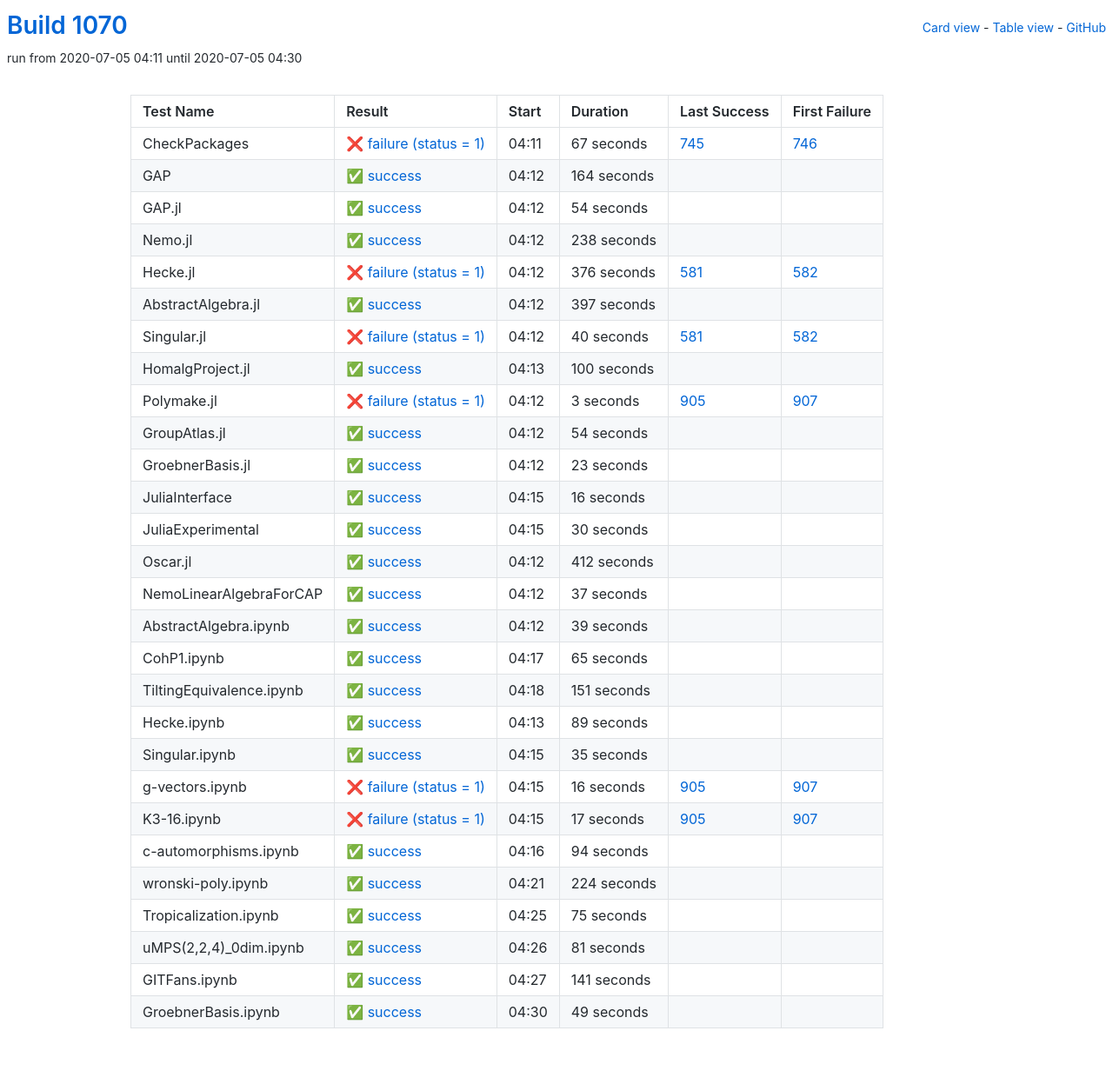
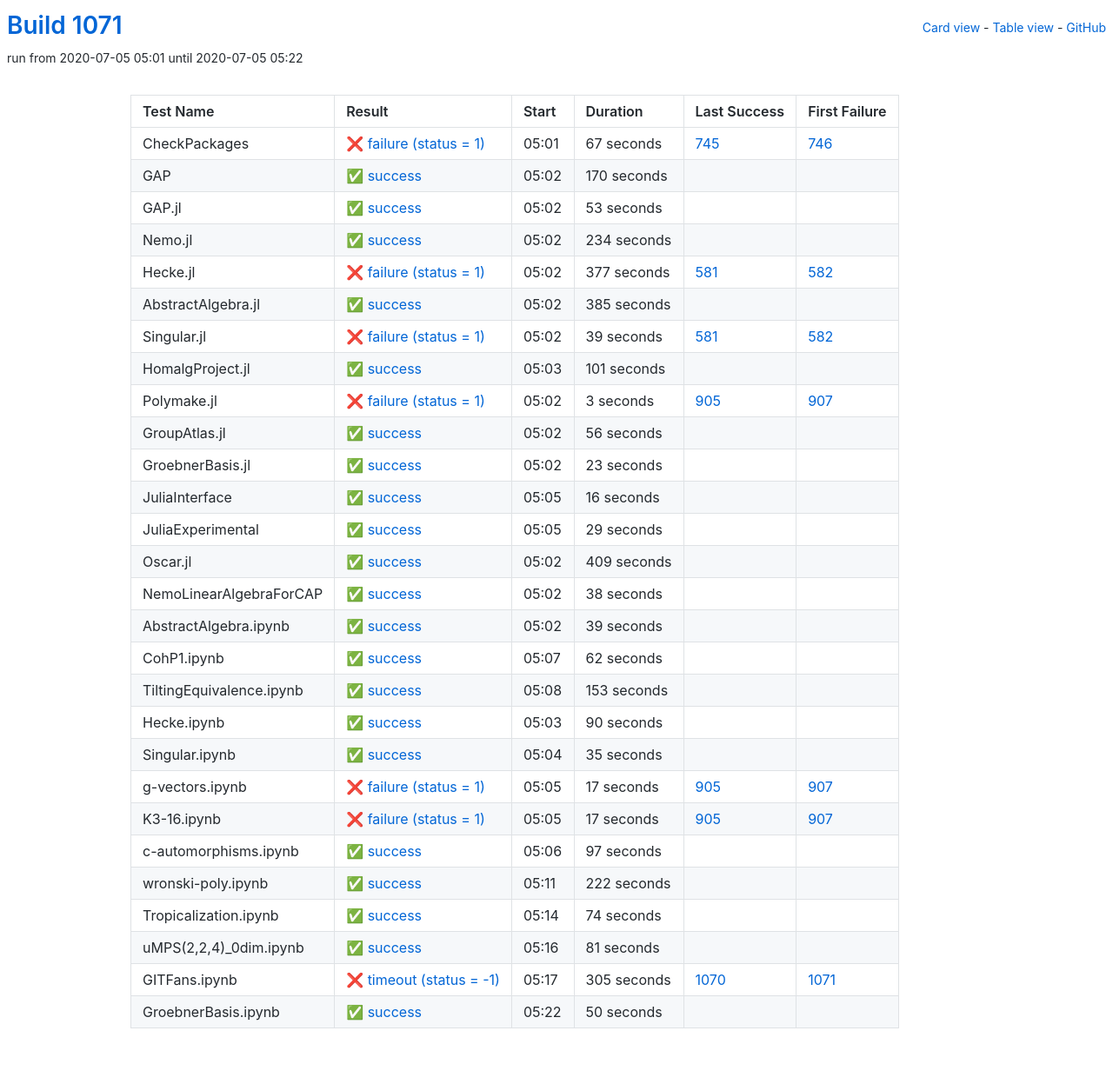
Before and after one commit to oscar-system/oscar-ci-status-1.4, a Jekyll site: the page built from table.html, in a window 1280 px wide. Shown: the whole page at 87% size. Built offline with Jekyll 4.4.1, drawn with Linux system fonts in a browser that asks for light colours.

Commit message:
Build #1071

```diff
--- a/_data/ci.yml
+++ b/_data/ci.yml
@@ -1,6 +1,6 @@
 ---
-build: 1070
-build_url: https://oscarci.mathematik.uni-kl.de/job/oscar-julia-1.4/1070/
+build: 1071
+build_url: https://oscarci.mathematik.uni-kl.de/job/oscar-julia-1.4/1071/
 job: oscar-julia-1.4
 organization: oscar-system
 repo: oscar-ci-status-1.4
@@ -8,8 +8,8 @@ repourl: https://github.com/oscar-system/oscar-ci-status-1.4
 tests:
 - name: CheckPackages
   id: checkpackages
-  log: https://oscarci.mathematik.uni-kl.de/job/oscar-julia-1.4/1070/artifact/logs/build-1070/CheckPackages.log
-  start: 2020-07-05 04:11
+  log: https://oscarci.mathematik.uni-kl.de/job/oscar-julia-1.4/1071/artifact/logs/build-1071/CheckPackages.log
+  start: 2020-07-05 05:01
   success: false
   exitcode: 1
   status: failure
@@ -20,92 +20,92 @@ tests:
   first_failure_url: https://oscarci.mathematik.uni-kl.de/job/oscar-julia-1.4/746/
 - name: GAP
   id: gap
-  log: https://oscarci.mathematik.uni-kl.de/job/oscar-julia-1.4/1070/artifact/logs/build-1070/GAP.log
-  start: 2020-07-05 04:12
+  log: https://oscarci.mathematik.uni-kl.de/job/oscar-julia-1.4/1071/artifact/logs/build-1071/GAP.log
+  start: 2020-07-05 05:02
   success: true
   exitcode: 0
   status: success
-  duration: 164
+  duration: 170
   last_success: false
   last_success_url:
   first_failure: false
   first_failure_url:
 - name: GAP.jl
   id: gap-jl
-  log: https://oscarci.mathematik.uni-kl.de/job/oscar-julia-1.4/1070/artifact/logs/build-1070/GAP.jl.log
-  start: 2020-07-05 04:12
+  log: https://oscarci.mathematik.uni-kl.de/job/oscar-julia-1.4/1071/artifact/logs/build-1071/GAP.jl.log
+  start: 2020-07-05 05:02
   success: true
   exitcode: 0
   status: success
-  duration: 54
+  duration: 53
   last_success: false
   last_success_url:
   first_failure: false
   first_failure_url:
 - name: Nemo.jl
   id: nemo-jl
-  log: https://oscarci.mathematik.uni-kl.de/job/oscar-julia-1.4/1070/artifact/logs/build-1070/Nemo.jl.log
-  start: 2020-07-05 04:12
+  log: https://oscarci.mathematik.uni-kl.de/job/oscar-julia-1.4/1071/artifact/logs/build-1071/Nemo.jl.log
+  start: 2020-07-05 05:02
   success: true
   exitcode: 0
   status: success
-  duration: 238
+  duration: 234
   last_success: false
   last_success_url:
   first_failure: false
   first_failure_url:
 - name: Hecke.jl
   id: hecke-jl
-  log: https://oscarci.mathematik.uni-kl.de/job/oscar-julia-1.4/1070/artifact/logs/build-1070/Hecke.jl.log
-  start: 2020-07-05 04:12
+  log: https://oscarci.mathematik.uni-kl.de/job/oscar-julia-1.4/1071/artifact/logs/build-1071/Hecke.jl.log
+  start: 2020-07-05 05:02
   success: false
   exitcode: 1
   status: failure
-  duration: 376
+  duration: 377
   last_success: 581
   last_success_url: https://oscarci.mathematik.uni-kl.de/job/oscar-julia-1.4/581/
   first_failure: 582
   first_failure_url: https://oscarci.mathematik.uni-kl.de/job/oscar-julia-1.4/582/
 - name: AbstractAlgebra.jl
   id: abstractalgebra-jl
-  log: https://oscarci.mathematik.uni-kl.de/job/oscar-julia-1.4/1070/artifact/logs/build-1070/AbstractAlgebra.jl.log
-  start: 2020-07-05 04:12
+  log: https://oscarci.mathematik.uni-kl.de/job/oscar-julia-1.4/1071/artifact/logs/build-1071/AbstractAlgebra.jl.log
+  start: 2020-07-05 05:02
   success: true
   exitcode: 0
   status: success
-  duration: 397
+  duration: 385
   last_success: false
   last_success_url:
   first_failure: false
   first_failure_url:
 - name: Singular.jl
   id: singular-jl
-  log: https://oscarci.mathematik.uni-kl.de/job/oscar-julia-1.4/1070/artifact/logs/build-1070/Singular.jl.log
-  start: 2020-07-05 04:12
+  log: https://oscarci.mathematik.uni-kl.de/job/oscar-julia-1.4/1071/artifact/logs/build-1071/Singular.jl.log
+  start: 2020-07-05 05:02
   success: false
   exitcode: 1
   status: failure
-  duration: 40
+  duration: 39
   last_success: 581
   last_success_url: https://oscarci.mathematik.uni-kl.de/job/oscar-julia-1.4/581/
   first_failure: 582
   first_failure_url: https://oscarci.mathematik.uni-kl.de/job/oscar-julia-1.4/582/
 - name: HomalgProject.jl
   id: homalgproject-jl
-  log: https://oscarci.mathematik.uni-kl.de/job/oscar-julia-1.4/1070/artifact/logs/build-1070/HomalgProject.jl.log
-  start: 2020-07-05 04:13
+  log: https://oscarci.mathematik.uni-kl.de/job/oscar-julia-1.4/1071/artifact/logs/build-1071/HomalgProject.jl.log
+  start: 2020-07-05 05:03
   success: true
   exitcode: 0
   status: success
-  duration: 100
+  duration: 101
   last_success: false
   last_success_url:
   first_failure: false
   first_failure_url:
 - name: Polymake.jl
   id: polymake-jl
-  log: https://oscarci.mathematik.uni-kl.de/job/oscar-julia-1.4/1070/artifact/logs/build-1070/Polymake.jl.log
-  start: 2020-07-05 04:12
+  log: https://oscarci.mathematik.uni-kl.de/job/oscar-julia-1.4/1071/artifact/logs/build-1071/Polymake.jl.log
+  start: 2020-07-05 05:02
   success: false
   exitcode: 1
   status: failure
@@ -116,20 +116,20 @@ tests:
   first_failure_url: https://oscarci.mathematik.uni-kl.de/job/oscar-julia-1.4/907/
 - name: GroupAtlas.jl
   id: groupatlas-jl
-  log: https://oscarci.mathematik.uni-kl.de/job/oscar-julia-1.4/1070/artifact/logs/build-1070/GroupAtlas.jl.log
-  start: 2020-07-05 04:12
+  log: https://oscarci.mathematik.uni-kl.de/job/oscar-julia-1.4/1071/artifact/logs/build-1071/GroupAtlas.jl.log
+  start: 2020-07-05 05:02
   success: true
   exitcode: 0
   status: success
-  duration: 54
+  duration: 56
   last_success: false
   last_success_url:
   first_failure: false
   first_failure_url:
 - name: GroebnerBasis.jl
   id: groebnerbasis-jl
-  log: https://oscarci.mathematik.uni-kl.de/job/oscar-julia-1.4/1070/artifact/logs/build-1070/GroebnerBasis.jl.log
-  start: 2020-07-05 04:12
+  log: https://oscarci.mathematik.uni-kl.de/job/oscar-julia-1.4/1071/artifact/logs/build-1071/GroebnerBasis.jl.log
+  start: 2020-07-05 05:02
   success: true
   exitcode: 0
   status: success
@@ -140,8 +140,8 @@ tests:
   first_failure_url:
 - name: JuliaInterface
   id: juliainterface
-  log: https://oscarci.mathematik.uni-kl.de/job/oscar-julia-1.4/1070/artifact/logs/build-1070/JuliaInterface.log
-  start: 2020-07-05 04:15
+  log: https://oscarci.mathematik.uni-kl.de/job/oscar-julia-1.4/1071/artifact/logs/build-1071/JuliaInterface.log
+  start: 2020-07-05 05:05
   success: true
   exitcode: 0
   status: success
@@ -152,44 +152,44 @@ tests:
   first_failure_url:
 - name: JuliaExperimental
   id: juliaexperimental
-  log: https://oscarci.mathematik.uni-kl.de/job/oscar-julia-1.4/1070/artifact/logs/build-1070/JuliaExperimental.log
-  start: 2020-07-05 04:15
+  log: https://oscarci.mathematik.uni-kl.de/job/oscar-julia-1.4/1071/artifact/logs/build-1071/JuliaExperimental.log
+  start: 2020-07-05 05:05
   success: true
   exitcode: 0
   status: success
-  duration: 30
+  duration: 29
   last_success: false
   last_success_url:
   first_failure: false
   first_failure_url:
 - name: Oscar.jl
   id: oscar-jl
-  log: https://oscarci.mathematik.uni-kl.de/job/oscar-julia-1.4/1070/artifact/logs/build-1070/Oscar.jl.log
-  start: 2020-07-05 04:12
+  log: https://oscarci.mathematik.uni-kl.de/job/oscar-julia-1.4/1071/artifact/logs/build-1071/Oscar.jl.log
+  start: 2020-07-05 05:02
   success: true
   exitcode: 0
   status: success
-  duration: 412
+  duration: 409
   last_success: false
   last_success_url:
   first_failure: false
   first_failure_url:
 - name: NemoLinearAlgebraForCAP
   id: nemolinearalgebraforcap
-  log: https://oscarci.mathematik.uni-kl.de/job/oscar-julia-1.4/1070/artifact/logs/build-1070/NemoLinearAlgebraForCAP.log
-  start: 2020-07-05 04:12
+  log: https://oscarci.mathematik.uni-kl.de/job/oscar-julia-1.4/1071/artifact/logs/build-1071/NemoLinearAlgebraForCAP.log
+  start: 2020-07-05 05:02
   success: true
   exitcode: 0
   status: success
-  duration: 37
+  duration: 38
   last_success: false
   last_success_url:
   first_failure: false
   first_failure_url:
 - name: AbstractAlgebra.ipynb
   id: abstractalgebra-ipynb
-  log: https://oscarci.mathematik.uni-kl.de/job/oscar-julia-1.4/1070/artifact/logs/build-1070/AbstractAlgebra.ipynb.log
-  start: 2020-07-05 04:12
+  log: https://oscarci.mathematik.uni-kl.de/job/oscar-julia-1.4/1071/artifact/logs/build-1071/AbstractAlgebra.ipynb.log
+  start: 2020-07-05 05:02
   success: true
   exitcode: 0
   status: success
@@ -200,44 +200,44 @@ tests:
   first_failure_url:
 - name: CohP1.ipynb
   id: cohp1-ipynb
-  log: https://oscarci.mathematik.uni-kl.de/job/oscar-julia-1.4/1070/artifact/logs/build-1070/CohP1.ipynb.log
-  start: 2020-07-05 04:17
+  log: https://oscarci.mathematik.uni-kl.de/job/oscar-julia-1.4/1071/artifact/logs/build-1071/CohP1.ipynb.log
+  start: 2020-07-05 05:07
   success: true
   exitcode: 0
   status: success
-  duration: 65
+  duration: 62
   last_success: false
   last_success_url:
   first_failure: false
   first_failure_url:
 - name: TiltingEquivalence.ipynb
   id: tiltingequivalence-ipynb
-  log: https://oscarci.mathematik.uni-kl.de/job/oscar-julia-1.4/1070/artifact/logs/build-1070/TiltingEquivalence.ipynb.log
-  start: 2020-07-05 04:18
+  log: https://oscarci.mathematik.uni-kl.de/job/oscar-julia-1.4/1071/artifact/logs/build-1071/TiltingEquivalence.ipynb.log
+  start: 2020-07-05 05:08
   success: true
   exitcode: 0
   status: success
-  duration: 151
+  duration: 153
   last_success: false
   last_success_url:
   first_failure: false
   first_failure_url:
 - name: Hecke.ipynb
   id: hecke-ipynb
-  log: https://oscarci.mathematik.uni-kl.de/job/oscar-julia-1.4/1070/artifact/logs/build-1070/Hecke.ipynb.log
-  start: 2020-07-05 04:13
+  log: https://oscarci.mathematik.uni-kl.de/job/oscar-julia-1.4/1071/artifact/logs/build-1071/Hecke.ipynb.log
+  start: 2020-07-05 05:03
   success: true
   exitcode: 0
   status: success
-  duration: 89
+  duration: 90
   last_success: false
   last_success_url:
   first_failure: false
   first_failure_url:
 - name: Singular.ipynb
   id: singular-ipynb
-  log: https://oscarci.mathematik.uni-kl.de/job/oscar-julia-1.4/1070/artifact/logs/build-1070/Singular.ipynb.log
-  start: 2020-07-05 04:15
+  log: https://oscarci.mathematik.uni-kl.de/job/oscar-julia-1.4/1071/artifact/logs/build-1071/Singular.ipynb.log
+  start: 2020-07-05 05:04
   success: true
   exitcode: 0
   status: success
@@ -248,20 +248,20 @@ tests:
   first_failure_url:
 - name: g-vectors.ipynb
   id: g-vectors-ipynb
-  log: https://oscarci.mathematik.uni-kl.de/job/oscar-julia-1.4/1070/artifact/logs/build-1070/g-vectors.ipynb.log
-  start: 2020-07-05 04:15
+  log: https://oscarci.mathematik.uni-kl.de/job/oscar-julia-1.4/1071/artifact/logs/build-1071/g-vectors.ipynb.log
+  start: 2020-07-05 05:05
   success: false
   exitcode: 1
   status: failure
-  duration: 16
+  duration: 17
   last_success: 905
   last_success_url: https://oscarci.mathematik.uni-kl.de/job/oscar-julia-1.4/905/
   first_failure: 907
   first_failure_url: https://oscarci.mathematik.uni-kl.de/job/oscar-julia-1.4/907/
 - name: K3-16.ipynb
   id: k3-16-ipynb
-  log: https://oscarci.mathematik.uni-kl.de/job/oscar-julia-1.4/1070/artifact/logs/build-1070/K3-16.ipynb.log
-  start: 2020-07-05 04:15
+  log: https://oscarci.mathematik.uni-kl.de/job/oscar-julia-1.4/1071/artifact/logs/build-1071/K3-16.ipynb.log
+  start: 2020-07-05 05:05
   success: false
   exitcode: 1
   status: failure
@@ -272,44 +272,44 @@ tests:
   first_failure_url: https://oscarci.mathematik.uni-kl.de/job/oscar-julia-1.4/907/
 - name: c-automorphisms.ipynb
   id: c-automorphisms-ipynb
-  log: https://oscarci.mathematik.uni-kl.de/job/oscar-julia-1.4/1070/artifact/logs/build-1070/c-automorphisms.ipynb.log
-  start: 2020-07-05 04:16
+  log: https://oscarci.mathematik.uni-kl.de/job/oscar-julia-1.4/1071/artifact/logs/build-1071/c-automorphisms.ipynb.log
+  start: 2020-07-05 05:06
   success: true
   exitcode: 0
   status: success
-  duration: 94
+  duration: 97
   last_success: false
   last_success_url:
   first_failure: false
   first_failure_url:
 - name: wronski-poly.ipynb
   id: wronski-poly-ipynb
-  log: https://oscarci.mathematik.uni-kl.de/job/oscar-julia-1.4/1070/artifact/logs/build-1070/wronski-poly.ipynb.log
-  start: 2020-07-05 04:21
+  log: https://oscarci.mathematik.uni-kl.de/job/oscar-julia-1.4/1071/artifact/logs/build-1071/wronski-poly.ipynb.log
+  start: 2020-07-05 05:11
   success: true
   exitcode: 0
   status: success
-  duration: 224
+  duration: 222
   last_success: false
   last_success_url:
   first_failure: false
   first_failure_url:
 - name: Tropicalization.ipynb
   id: tropicalization-ipynb
-  log: https://oscarci.mathematik.uni-kl.de/job/oscar-julia-1.4/1070/artifact/logs/build-1070/Tropicalization.ipynb.log
-  start: 2020-07-05 04:25
+  log: https://oscarci.mathematik.uni-kl.de/job/oscar-julia-1.4/1071/artifact/logs/build-1071/Tropicalization.ipynb.log
+  start: 2020-07-05 05:14
   success: true
   exitcode: 0
   status: success
-  duration: 75
+  duration: 74
   last_success: false
   last_success_url:
   first_failure: false
   first_failure_url:
 - name: uMPS(2,2,4)_0dim.ipynb
   id: umps-2-2-4-0dim-ipynb
-  log: https://oscarci.mathematik.uni-kl.de/job/oscar-julia-1.4/1070/artifact/logs/build-1070/uMPS-2-2-4-_0dim.ipynb.log
-  start: 2020-07-05 04:26
+  log: https://oscarci.mathematik.uni-kl.de/job/oscar-julia-1.4/1071/artifact/logs/build-1071/uMPS-2-2-4-_0dim.ipynb.log
+  start: 2020-07-05 05:16
   success: true
   exitcode: 0
   status: success
@@ -320,25 +320,25 @@ tests:
   first_failure_url:
 - name: GITFans.ipynb
   id: gitfans-ipynb
-  log: https://oscarci.mathematik.uni-kl.de/job/oscar-julia-1.4/1070/artifact/logs/build-1070/GITFans.ipynb.log
-  start: 2020-07-05 04:27
+  log: https://oscarci.mathematik.uni-kl.de/job/oscar-julia-1.4/1071/artifact/logs/build-1071/GITFans.ipynb.log
+  start: 2020-07-05 05:17
+  success: false
+  exitcode: -1
+  status: timeout
+  duration: 305
+  last_success: 1070
+  last_success_url: https://oscarci.mathematik.uni-kl.de/job/oscar-julia-1.4/1070/
+  first_failure: 1071
+  first_failure_url: https://oscarci.mathematik.uni-kl.de/job/oscar-julia-1.4/1071/
+- name: GroebnerBasis.ipynb
+  id: groebnerbasis-ipynb
+  log: https://oscarci.mathematik.uni-kl.de/job/oscar-julia-1.4/1071/artifact/logs/build-1071/GroebnerBasis.ipynb.log
+  start: 2020-07-05 05:22
   success: true
   exitcode: 0
   status: success
-  duration: 141
+  duration: 50
   last_success: false
   last_success_url:
   first_failure: false
   first_failure_url:
-- name: GroebnerBasis.ipynb
-  id: groebnerbasis-ipynb
-  log: https://oscarci.mathematik.uni-kl.de/job/oscar-julia-1.4/1070/artifact/logs/build-1070/GroebnerBasis.ipynb.log
-  start: 2020-07-05 04:30
-  success: true
-  exitcode: 0
-  status: success
-  duration: 49
-  last_success: false
-  last_success_url:
-  first_failure: false
-  first_failure_url:
```
Also changed, not shown: README.md.
